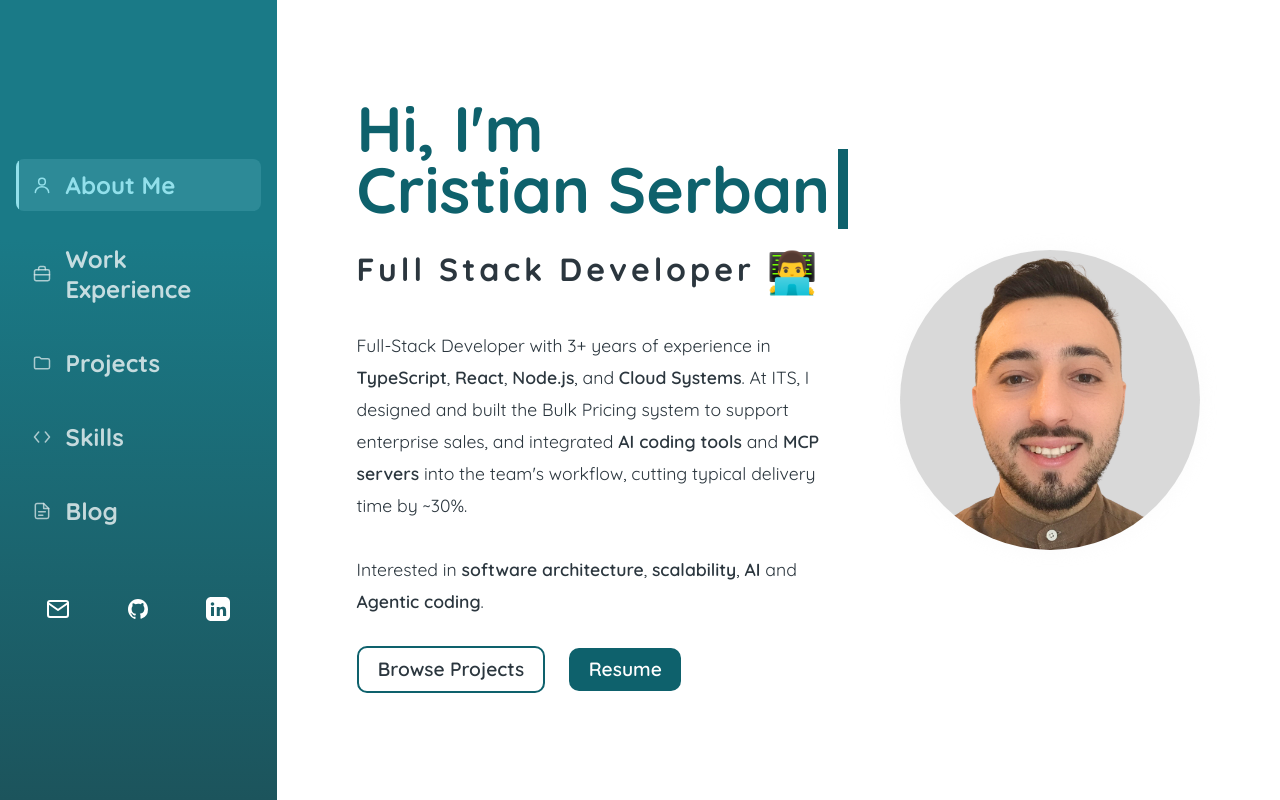
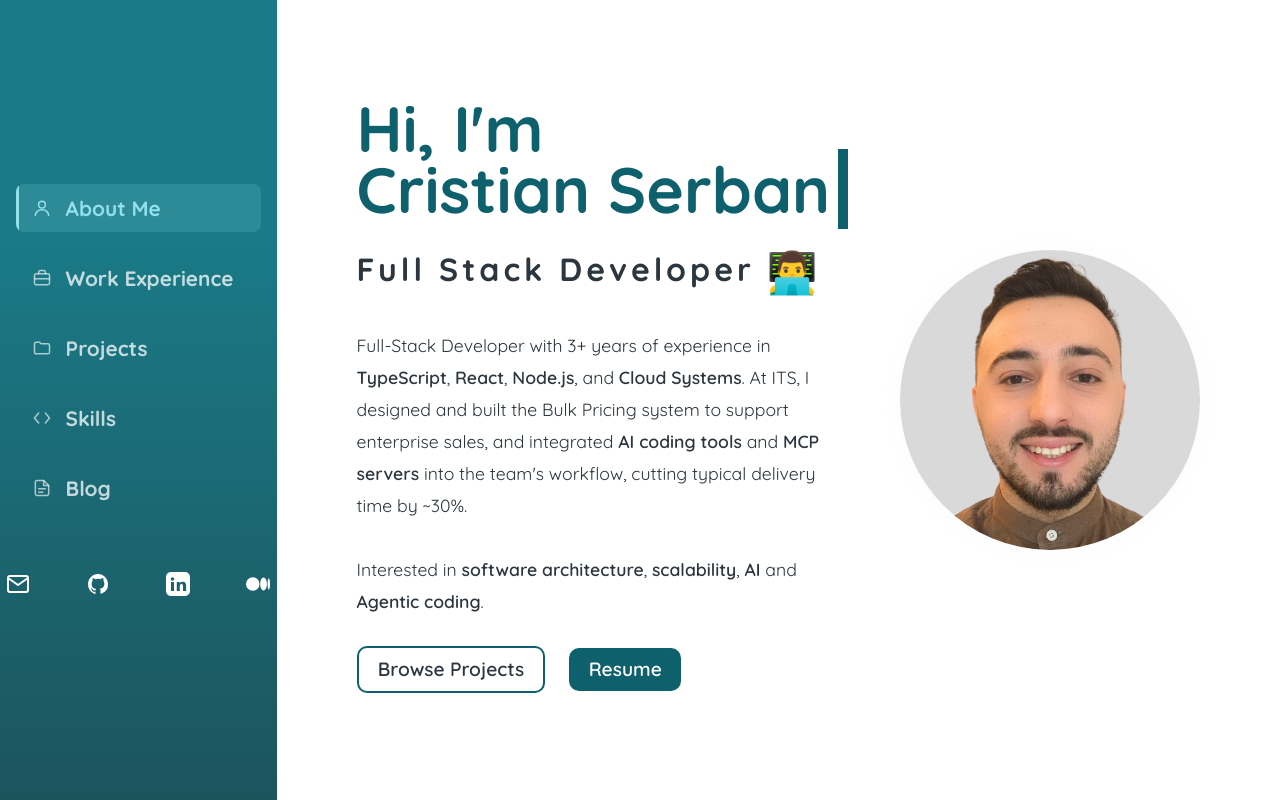
Before and after one commit to ChrisserDev/Portofolio-Web-App, a Next.js app: page / in a window 1280 px wide. Built offline with nearby package versions, Linux system fonts and the light colour scheme.

Commit message:
Added a medium link

```diff
--- a/src/app/components/NavigationMenu.scss
+++ b/src/app/components/NavigationMenu.scss
@@ -29,15 +29,12 @@
     display: flex;
     flex-direction: column;
     justify-content: center;
+    @media screen and (max-width: 767px) {
+      align-items: center;
+    }
     li {
-      font-size: 1.5rem;
+      font-size: 1.3rem;
       font-weight: bold;
-      @media screen and (max-width: 1200px) {
-        font-size: 1rem;
-      }
-      @media screen and (max-width: 999px) {
-        font-size: 1.1rem;
-      }
     }
   }
   .navigation-pages {
@@ -169,7 +166,7 @@
     width: 80vw;
     height: 100vh;
     z-index: 1000;
-    max-width: 320px;
+    max-width: 380px;
     padding: 6rem 2rem 4rem;
     transition: left 0.3s ease;
     @media screen and (max-width: 550px) {
--- a/src/app/components/NavigationMenu.tsx
+++ b/src/app/components/NavigationMenu.tsx
@@ -112,6 +112,14 @@ export default function NavigationMenu(): React.JSX.Element {
               </svg>
             </a>
           </li>
+          <li>
+            <a href='https://medium.com/@chrisserdev' aria-label='Medium' role='link' tabIndex={0} target="_blank" rel="noopener noreferrer">
+              <svg width='24' height='24' viewBox='0 0 24 24' fill='currentColor' role='img' aria-labelledby='mediumIconTitle' focusable='false'>
+                <title id='mediumIconTitle'>Medium</title>
+                <path d='M13.54 12a6.8 6.8 0 0 1-6.77 6.82A6.8 6.8 0 0 1 0 12a6.8 6.8 0 0 1 6.77-6.82A6.8 6.8 0 0 1 13.54 12zM20.96 12c0 3.54-1.51 6.42-3.38 6.42-1.87 0-3.39-2.88-3.39-6.42s1.52-6.42 3.39-6.42 3.38 2.88 3.38 6.42zM24 12c0 3.17-.53 5.75-1.19 5.75-.66 0-1.19-2.58-1.19-5.75s.53-5.75 1.19-5.75c.66 0 1.19 2.58 1.19 5.75z'/>
+              </svg>
+            </a>
+          </li>
         </ul>
       </nav>
     </>
```
